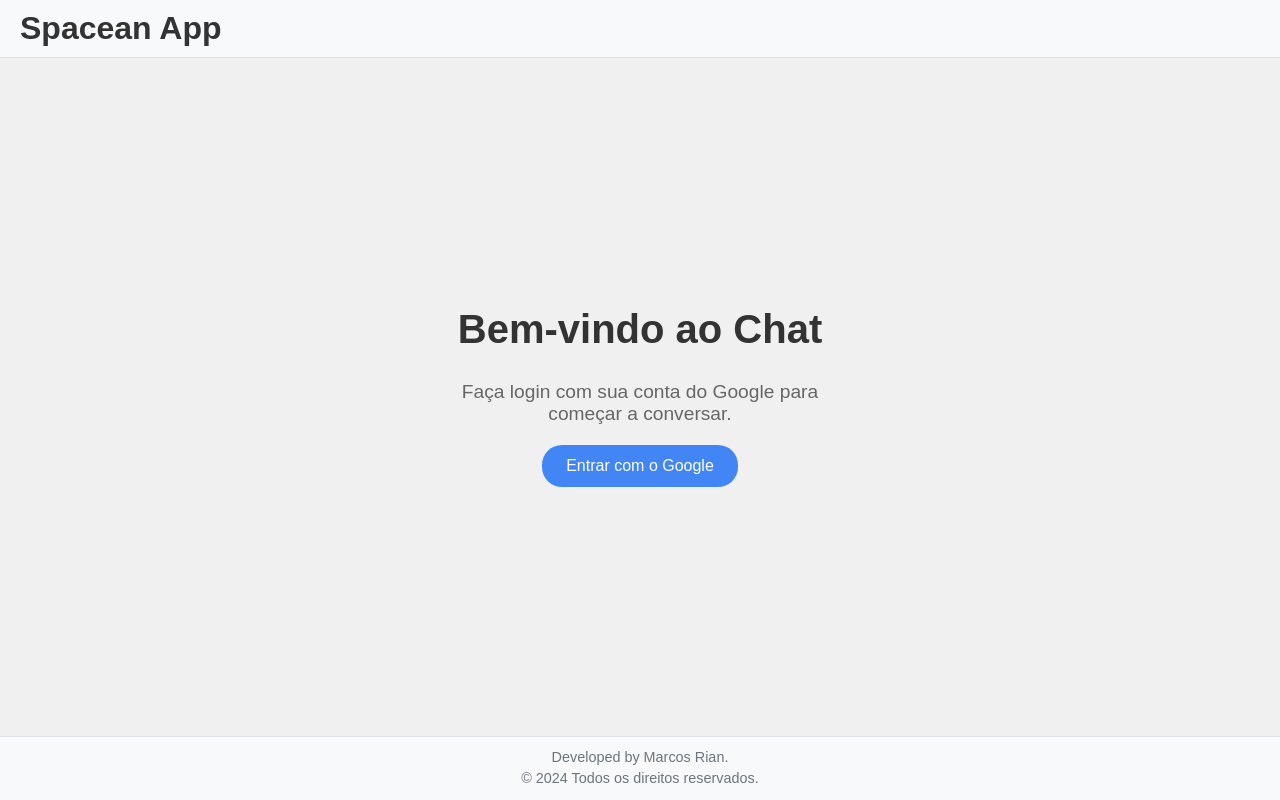
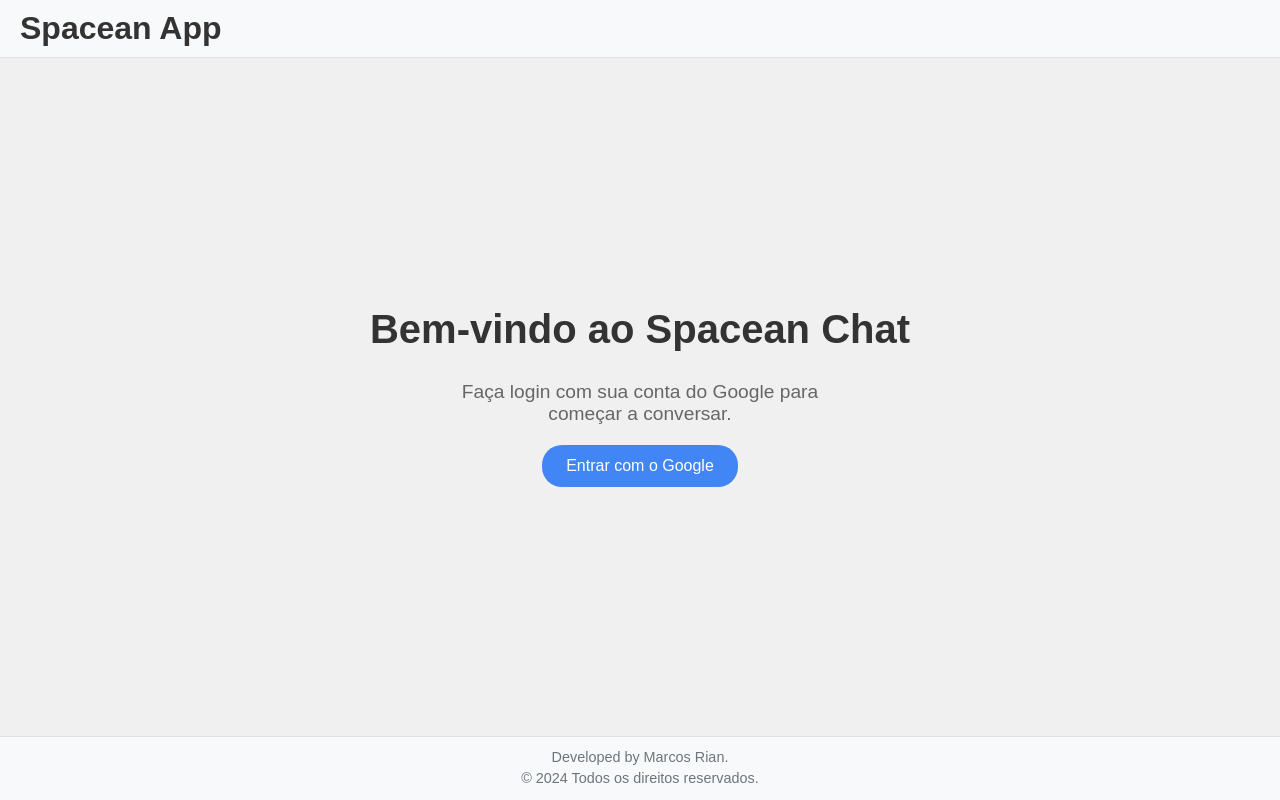
Before and after one commit to marcos-riann/chat-app, a React (Create React App) app: page / in a window 1280 px wide. Built offline with nearby package versions, Linux system fonts and the light colour scheme; no server answers.

Commit message:
solving bugs

```diff
--- a/src/App.css
+++ b/src/App.css
@@ -39,7 +39,7 @@ h1 {
 
 /* Sala de Chat */
 .chat-room {
-  max-width: 600px;
+  max-width: 800px;
   margin: 20px auto; /* Mova o margin para cima */
   padding: 20px;
   background: white;
--- a/src/components/SignIn.js
+++ b/src/components/SignIn.js
@@ -27,7 +27,7 @@ export const SignIn = () => {
 
   return (
     <div className="sign-in">
-      <h1>Bem-vindo ao Chat</h1>
+      <h1>Bem-vindo ao Spacean Chat</h1>
       <p>Faça login com sua conta do Google para começar a conversar.</p>
       <button onClick={signInWithGoogle} className="google-signin-button">
         Entrar com o Google
```
